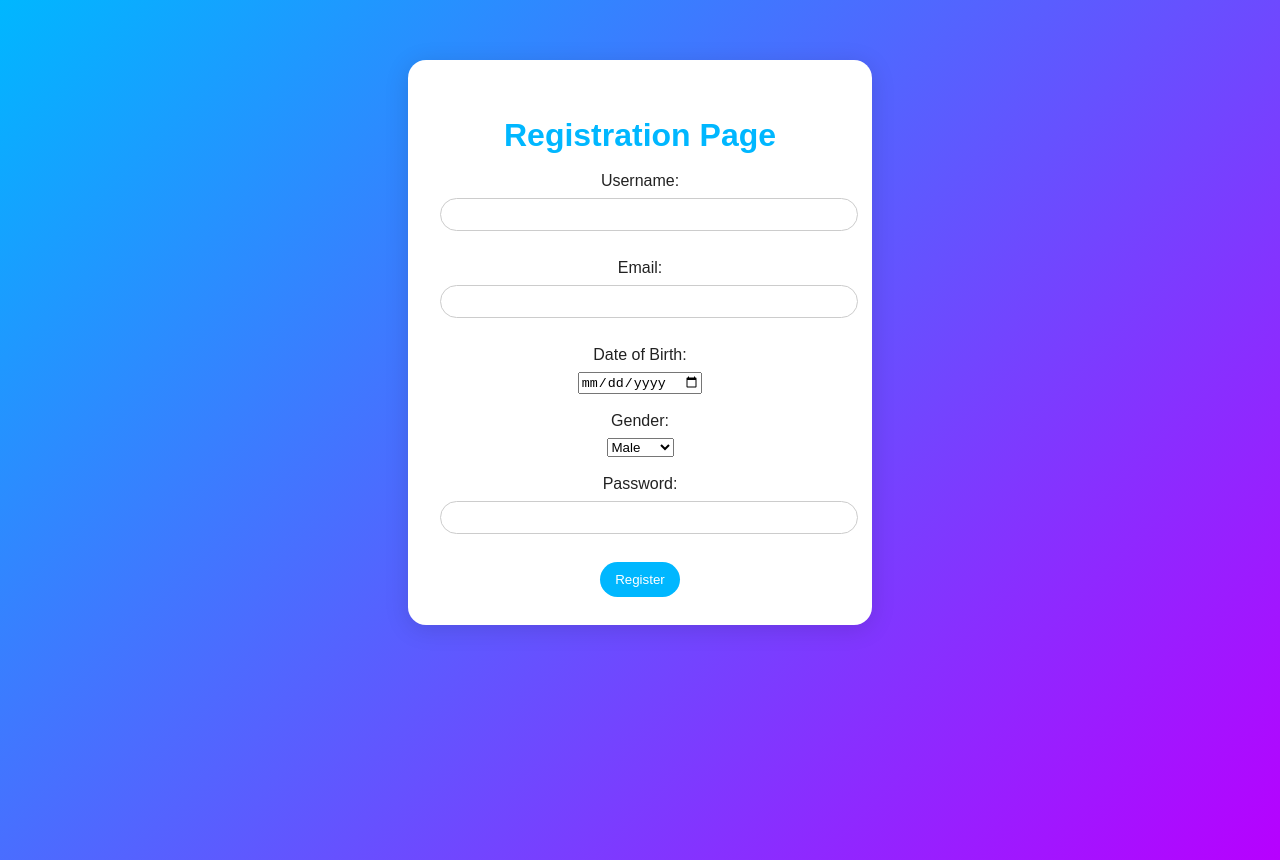
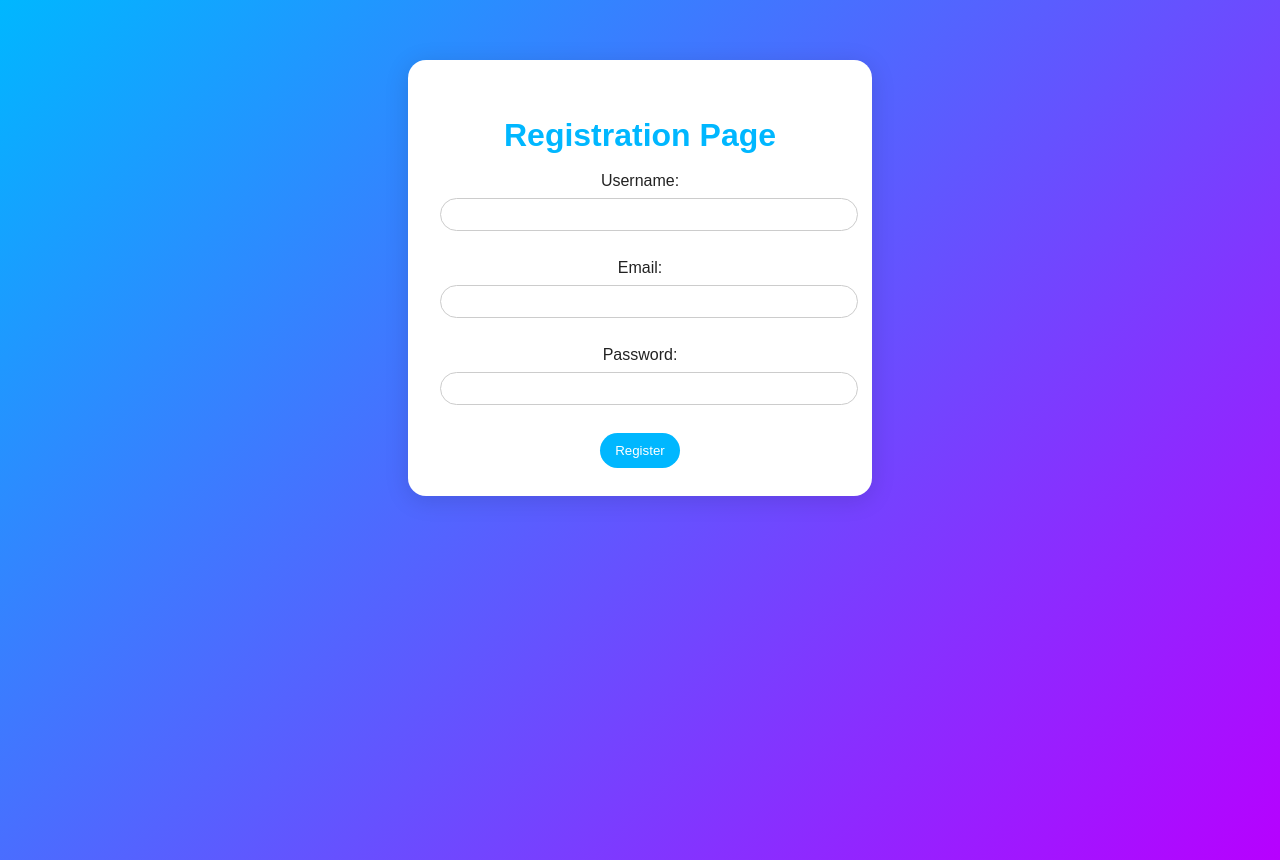
Before and after one commit to Unknown-1908/Exp_1, a plain HTML site: page Registration_page.html in a window 1280 px wide. Drawn offline with Linux system fonts and the light colour scheme.

Commit message:
Registration_page.html

```diff
--- a/Registration_page.html
+++ b/Registration_page.html
@@ -63,14 +63,6 @@
             <input type="text" id="username" name="username" required><br><br>
             <label for="email">Email:</label>
             <input type="email" id="email" name="email" required><br><br>
-            <label for="date">Date of Birth:</label>
-            <input type="date" id="date" name="date" required><br><br>
-            <label for="gender">Gender:</label>
-            <select id="gender" name="gender" required>
-                <option value="male">Male</option>
-                <option value="female">Female</option>
-                <option value="other">Other</option>
-            </select><br><br>
             <label for="password">Password:</label>
             <input type="password" id="password" name="password" required><br><br>
             <input type="submit" value="Register" onclick="alert('Registration successful!')">
```
